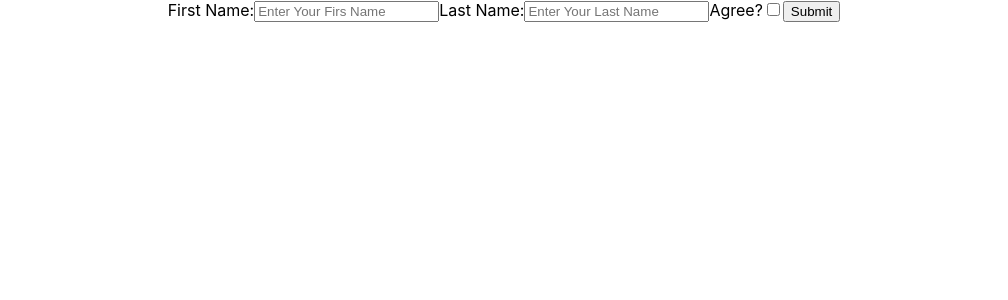
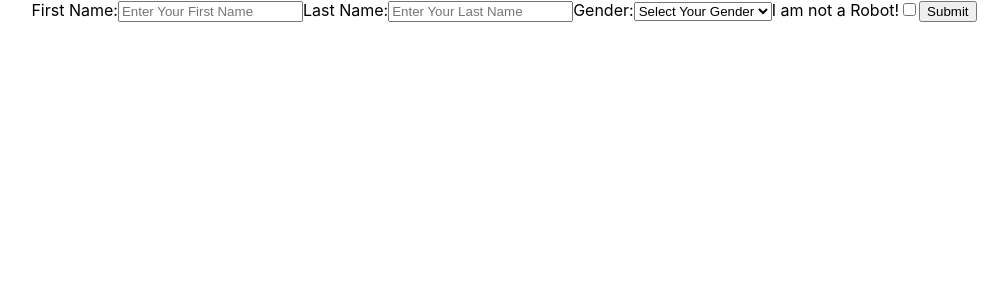
Before and after one commit to bsihame/FormReact, a React (Create React App) app in the folder form-app/: page / in a window 1280 px wide. Shown: the top 300 px of the page, without its empty margins (136-1144 px from the left). Built offline with nearby package versions, Linux system fonts and the light colour scheme.

Commit message:
add geender options

```diff
--- a/form-app/src/components/Form.js
+++ b/form-app/src/components/Form.js
@@ -4,50 +4,82 @@ class Form extends React.Component {
 	state = {
 		firstName: "",
     lastName: "",
-    agree:false,
-  }
-
+    gender: "",
+		agree: false,
+	};
 
 	handleFirstNameChange = (e) => {
-    this.setState({ firstName: e.target.value })
+		this.setState({ firstName: e.target.value });
 	};
 
 	handleLastNameChange = (e) => {
-    this.setState({ lastName: e.target.value })
+		this.setState({ lastName: e.target.value });
 	};
 	handleAgree = () => {
-
 		this.setState((prevState) => {
 			return {
-        agree: !prevState.agree
-      }
-    })
+				agree: !prevState.agree,
 			};
+		});
+  };
+
+
+  handleChange = (e) => {
+    debugger
+     this.setState({gender: e.target.value})
+  };
+
 
 	handleSubmit = (e) => {
 		e.preventDefault();
+		let { firstName, lastName } = this.state;
 		console.log({
-      firsName: this.state.firstName,
-      lastName: this.state.lastName,
+			firstName: firstName,
+			lastName: lastName,
+		});
+  };
 
 
-    })
-  }
-
 	render() {
-    console.log(this.state)
-
+		let { firstName, lastName, agree,gender } = this.state;
 		return (
 			<form onSubmit={this.handleSubmit}>
 				<label>
 					First Name:
-					<input type="text" placeholder="Enter Your Firs Name"value={this.state.firsName} onChange={this.handleFirstNameChange} />
+					<input
+						type="text"
+						placeholder="Enter Your First Name"
+						required
+						value={firstName}
+						onChange={this.handleFirstNameChange}
+          />
+
 					Last Name:
-          <input text="text" placeholder="Enter Your Last Name" value={this.state.lastName} onChange={this.handleLastNameChange}/>
+					<input
+						text="text"
+						placeholder="Enter Your Last Name"
+						required
+						value={lastName}
+						onChange={this.handleLastNameChange}
+					/>
 				</label>
         <label>
-          Agree?
-           <input type="checkbox" checked={this.state.agree} onChange={this.handleAgree} />
+
+          Gender:
+          <select value={gender}
+            onChange={this.handleChange}>
+						<option >Select Your Gender</option>
+
+						<option value="male">Male</option>
+						<option value="female">Female</option>
+						<option value="something else">Something Else</option>
+						<option value="decline to answer">Decline to Answer</option>
+					</select>
+        </label>
+
+				<label>
+					I am not a Robot!
+					<input type="checkbox" checked={agree} onChange={this.handleAgree} />
 				</label>
 				<button type="submit">Submit</button>
 			</form>
```
Lines whose indentation alone changed are shown as unchanged.
